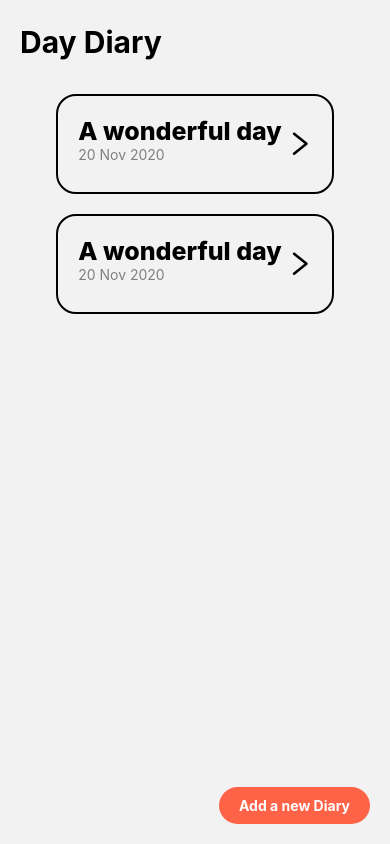
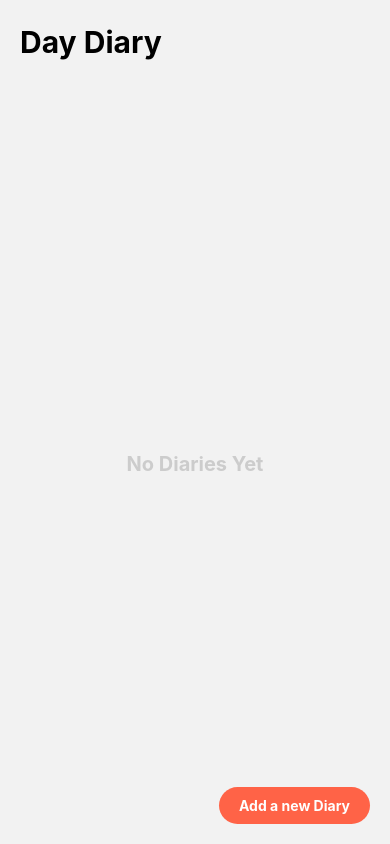
Before and after one commit to hitenvats16/Day-Diary, a React Native app: screen /Home in a window 390 px wide. Built offline with nearby package versions, Linux system fonts and the light colour scheme.

Commit message:
Added Offline Storage functionality and replace ScrollView with FlatList

```diff
--- a/package.json
+++ b/package.json
@@ -11,9 +11,11 @@
   },
   "dependencies": {
     "@expo-google-fonts/poppins": "^0.2.0",
+    "@react-native-async-storage/async-storage": "~1.15.0",
     "@react-navigation/native": "^6.0.6",
     "@react-navigation/stack": "^6.0.11",
     "expo": "~44.0.0",
+    "expo-app-loading": "~1.3.0",
     "expo-font": "~10.0.4",
     "expo-status-bar": "~1.2.0",
     "react": "17.0.1",
@@ -23,7 +25,7 @@
     "react-native-safe-area-context": "3.3.2",
     "react-native-screens": "~3.10.1",
     "react-native-web": "0.17.1",
-    "expo-app-loading": "~1.3.0"
+    "expo-random": "~12.1.1"
   },
   "devDependencies": {
     "@babel/core": "^7.12.9"
--- a/screens/AddScreen.js
+++ b/screens/AddScreen.js
@@ -3,18 +3,38 @@ import {
   Text,
   StyleSheet,
   TextInput,
-  Button,
   TouchableOpacity,
-  KeyboardAvoidingView,
+  ToastAndroid
 } from "react-native";
 import { useState } from "react";
+import AsyncStorage from '@react-native-async-storage/async-storage';
+import * as Random from 'expo-random';
 
-export default function AddScreen() {
+export default function AddScreen( { navigation } ) {
   const [title, setTitle] = useState(null);
-  const [Body, setBody] = useState(null);
+  const [body, setBody] = useState(null);
+  const append_data = async ()=>{
+    if(title===null && body===null){
+      ToastAndroid.showWithGravity("Blank Feilds are not tollerable", ToastAndroid.SHORT, ToastAndroid.BOTTOM);
+      return;
+    }
+    let fetch_result = await AsyncStorage.getItem('Diary');
+    if(fetch_result==null){
+      let day = [{ Title:title, Body: body, key: Random.getRandomBytes(1)[0]}];
+      day = JSON.stringify(day);
+      await AsyncStorage.setItem('Diary',day);
+      console.log(day);
+    } else {
+      let res = JSON.parse(fetch_result);
+      res.push({ Title:title, Body: body, key: Random.getRandomBytes(1)[0]});
+      res = JSON.stringify(res);
+      await AsyncStorage.setItem('Diary',res);
+      console.log(res);
+    }
+  }
   return (
     <>
-      <View style={styles.contaner}>
+      <View style={styles.container}>
         <Text style={styles.headings}>Title</Text>
         <TextInput
           placeholder="..."
@@ -44,11 +64,11 @@ export default function AddScreen() {
       </View>
       <TouchableOpacity
         style={styles.btn}
-        onPress={() => {
-          console.log("Title: ", title);
-          console.log("Body: ", Body);
+        onPress={async () => {
+          await append_data();
           setBody(null);
           setTitle(null);
+          navigation.goBack();
         }}
       >
         <Text style={styles.submit_text}>Submit</Text>
@@ -57,7 +77,7 @@ export default function AddScreen() {
   );
 }
 const styles = StyleSheet.create({
-  contaner: {
+  container: {
     flex: 1 - 0.075,
     paddingHorizontal: 20,
     paddingVertical: 10,
--- a/screens/HomeScreen.js
+++ b/screens/HomeScreen.js
@@ -1,29 +1,35 @@
-import { Text, View, StyleSheet, ScrollView } from "react-native";
+import { Text, View, StyleSheet, FlatList } from "react-native";
 import Button from "../components/button";
 import Cards from "../components/cards";
+import {useEffect, useState} from "react";
+import AsyncStorage from '@react-native-async-storage/async-storage';
 
-const diary_status = (no_of_entries) => {
-  if (no_of_entries == 0) {
+const diary_status = (items) => {
+  if (items===null) {
     return <Text style={styles.no_Diaries}>No Diaries Yet</Text>;
   }
+  const renderItem = ({ item }) => <Cards title={item.Title} date={"30 Nov 2021"}/>;
   return (
-    <ScrollView
-      contentContainerStyle={{ alignItems: "center" }}
-      style={{ width: "100%", paddingHorizontal: 20 }}
-    >
-      <Cards title={"A wonderful day"} date={"20 Nov 2020"} />
-      <Cards title={"A wonderful day"} date={"20 Nov 2020"} />
-    </ScrollView>
+    <FlatList data={items} renderItem={renderItem} keyExtractor={item => item.key} style={{ width: "100%", paddingHorizontal: 20 }}/>
   );
 };
 
 export default function HomeScreen({ navigation }) {
+  const [items, setItems] = useState([]);
+  const get_items = async ()=>{
+    let items = await AsyncStorage.getItem('Diary')
+    items = JSON.parse(items);
+    setItems(items);
+  }
+  useEffect(async () => {
+    await get_items();
+  },[]);
   return (
     <View style={styles.outer_container}>
       <View style={styles.heading}>
         <Text style={styles.heading_text}>Day Diary</Text>
       </View>
-      <View style={styles.container}>{diary_status(2)}</View>
+      <View style={styles.container}>{diary_status(items)}</View>
       <Button
         onPress={() => {
           navigation.navigate("Add");
```
Also changed, not shown: 1 other file (tests, documents, lock files or other folders).
